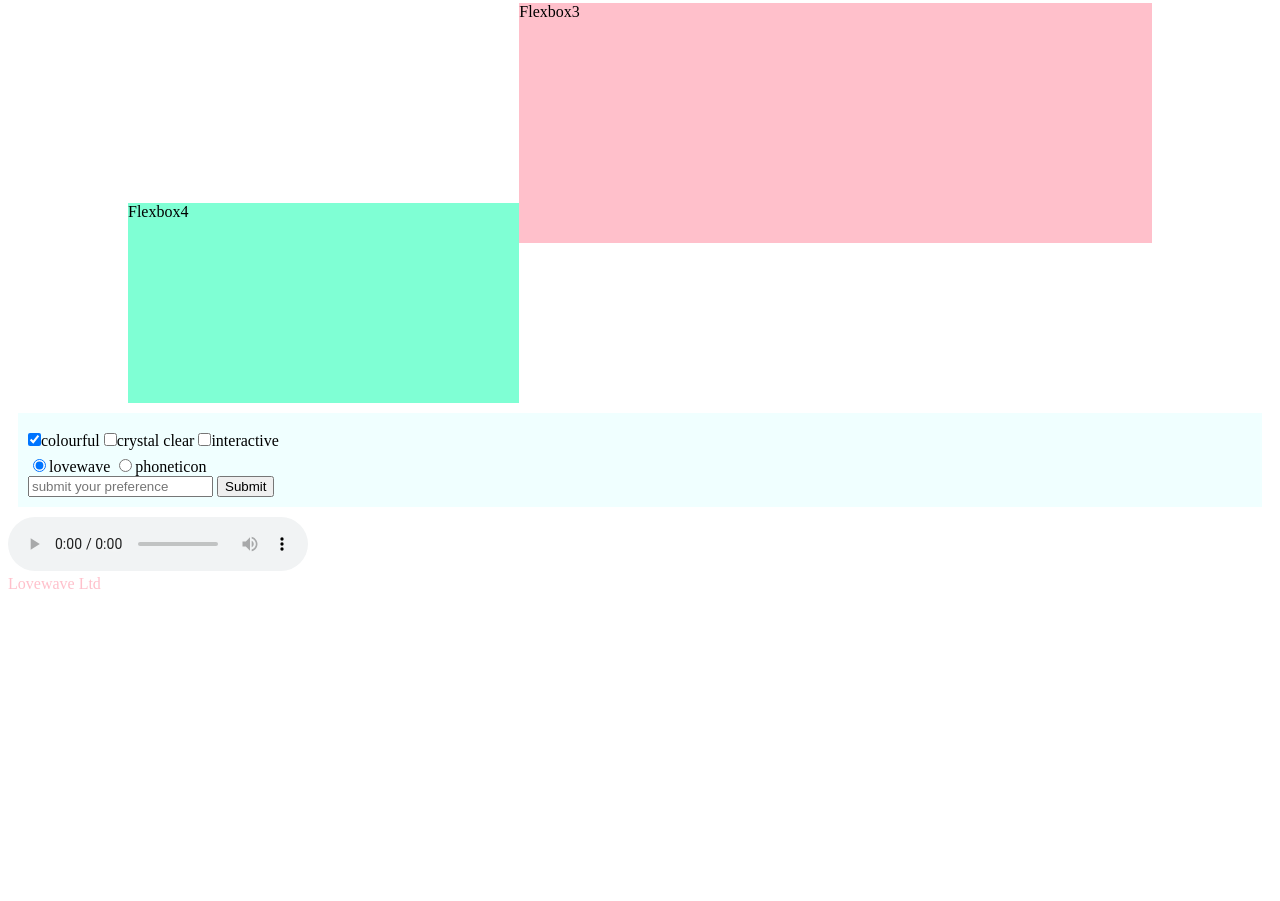
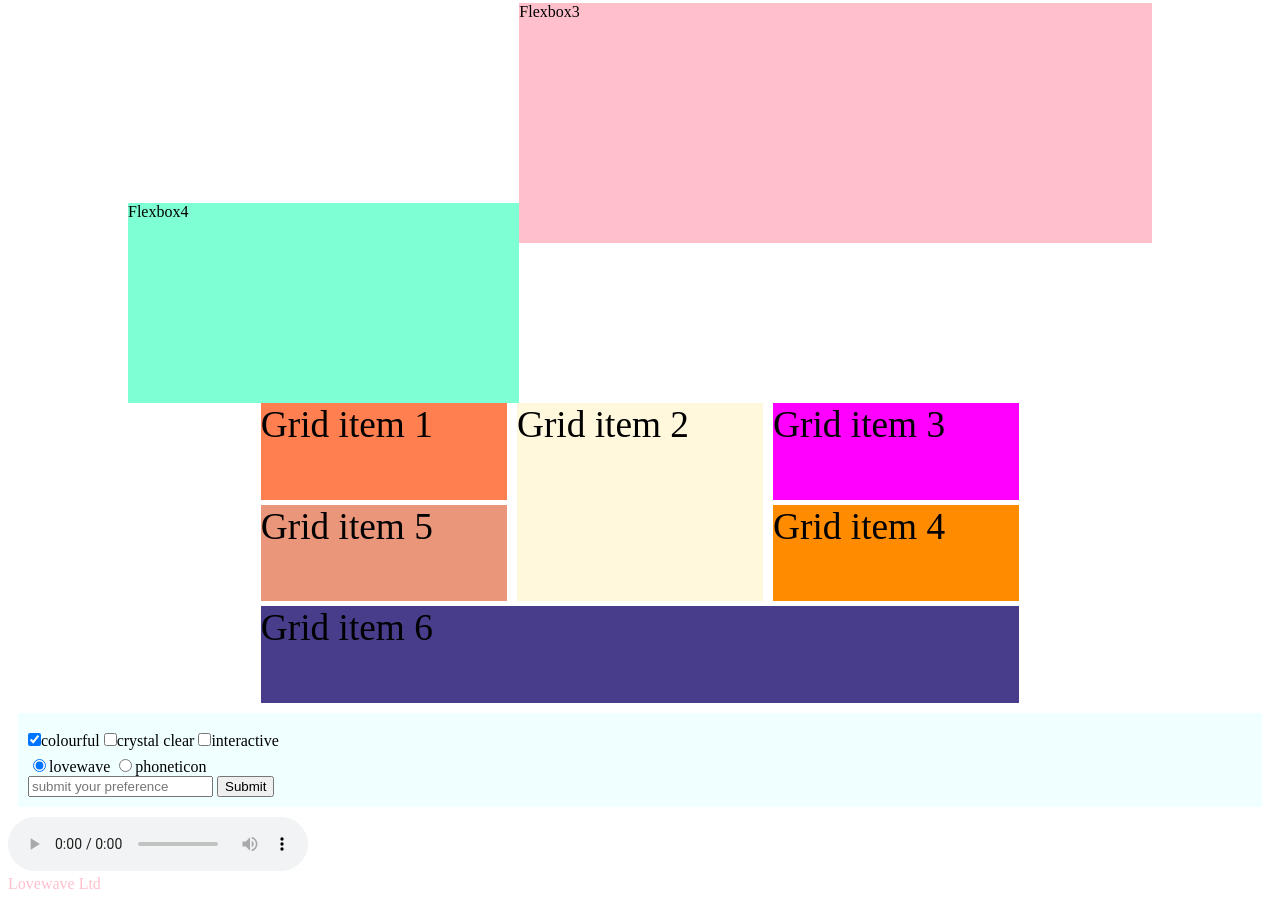
Before and after one commit to alcaloke/phoneticon, a plain HTML site: page index.html in a window 1280 px wide. Shown: the part 2456-3357 px from the top of the page. Before the commit the page ends 3057 px from the top, so only its background shows below. Drawn offline with Linux system fonts and the light colour scheme.

Commit message:
CSS - Grid

```diff
--- a/index.html
+++ b/index.html
@@ -107,6 +107,17 @@
             <div id="flexbox4">Flexbox4</div>
         </section>
 
+        <section id="grid">
+            <div id="grid-container">
+                <div id="item1">Grid item 1</div>
+                <div id="item2">Grid item 2</div>
+                <div id="item3">Grid item 3</div>
+                <div id="item4">Grid item 4</div>
+                <div id="item5">Grid item 5</div>
+                <div id="item6">Grid item 6</div>
+            </div>
+        </section>
+
         <section id="form">
             <form id='pref-form' action="/submit-pref">
                 <div>
--- a/styles.css
+++ b/styles.css
@@ -289,6 +289,61 @@ a:hover {
     background-color: aquamarine;
 }
 
+
+#grid-container {
+    margin: auto;
+
+    width: 60%;
+    height: 300px;
+    font-size: 28pt;
+
+    display: grid;
+    grid-template-columns: repeat(3, minmax(100px, 1fr));
+    grid-template-rows: 1fr 1fr 1fr;
+    /* grid-column-gap: 10px;
+    grid-row-gap: 10px; */
+    grid-gap: 5px 10px;
+
+    justify-items: stretch;
+    align-items: stretch;
+
+    grid-template-areas:
+    "header header header"
+    "content content advert"
+    "footer footer footer";
+}
+
+#item1 {
+    background: coral;
+}
+
+#item2 {
+    background: cornsilk;
+    /* justify-self: center; */
+    grid-area: 1/2/3/3;
+}
+
+#item3 {
+    background: magenta;
+}
+
+#item4 {
+    background: darkorange;
+    /* align-self: end; */
+    grid-area: advert;
+}
+
+#item5 {
+    background: darksalmon;
+    /* grid-column: 2 / 4;
+    grid-row: 2 / 4; */
+}
+
+#item6 {
+    background: darkslateblue;
+    grid-area: footer;
+}
+
 #pref-form {
     background-color: azure;
     padding: 10px;
```
